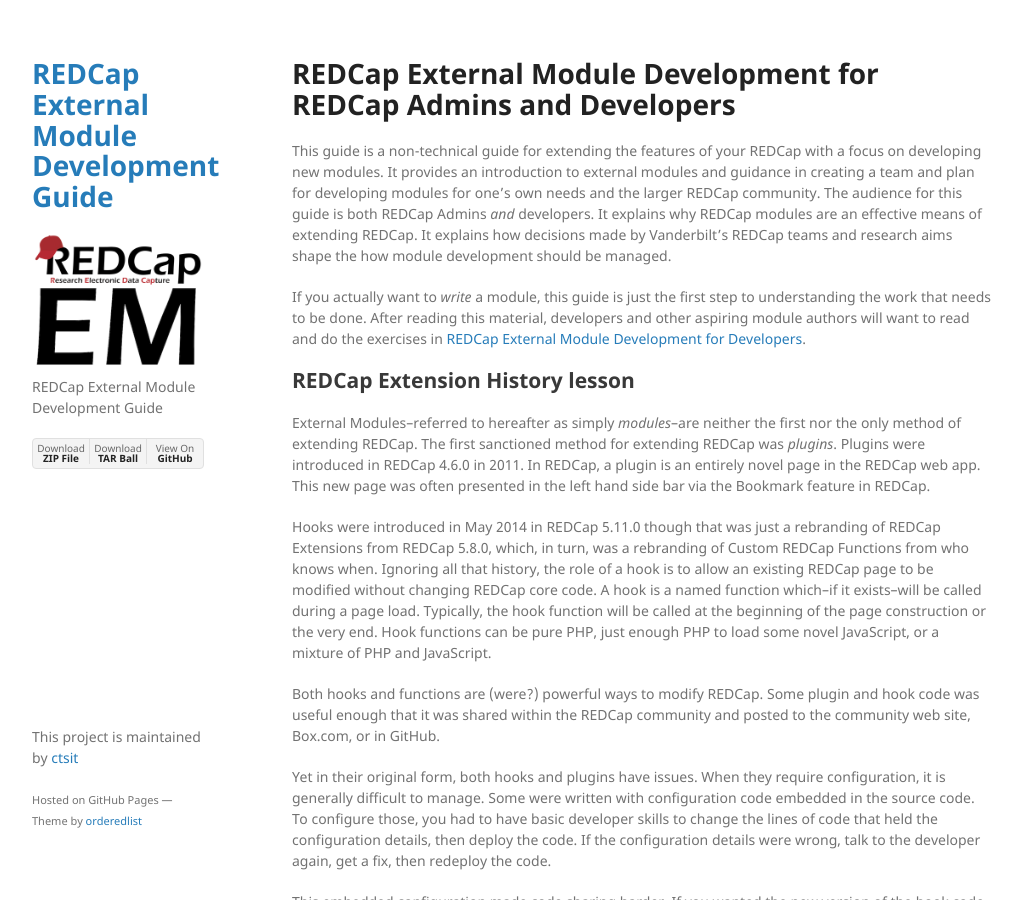
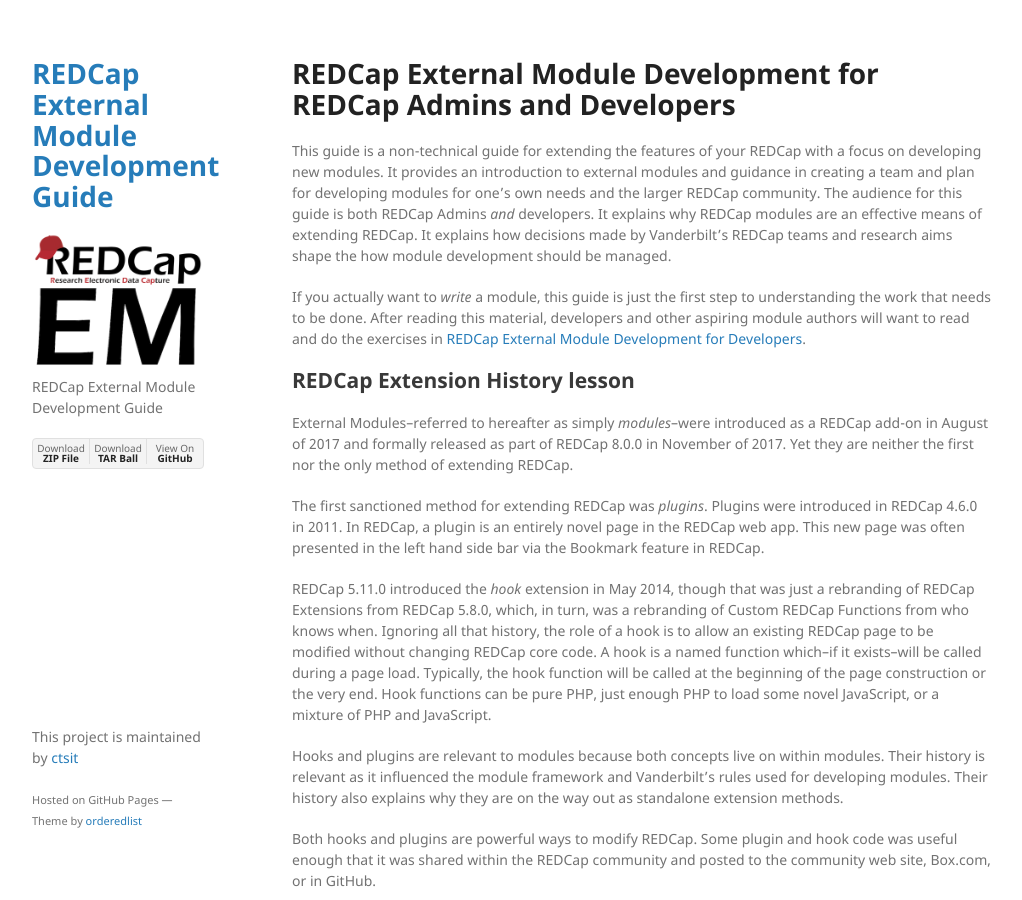
Before and after one commit to ctsit/redcap_external_module_development_guide, a Jekyll site: the page built from docs/guide_for_admins_and_devs.md, in a window 1280 px wide and 900 px high. Shown: the whole window, without its empty margins (128-1150 px from the left). Built offline with Jekyll 4.4.1, drawn with Linux system fonts in a browser that asks for light colours.

Commit message:
Fix content in 'REDCap Extension History lesson'

```diff
--- a/docs/guide_for_admins_and_devs.md
+++ b/docs/guide_for_admins_and_devs.md
@@ -12,11 +12,15 @@ If you actually want to _write_ a module, this guide is just the first step to u
 
 ## REDCap Extension History lesson
 
-External Modules--referred to hereafter as simply _modules_--are neither the first nor the only method of extending REDCap. The first sanctioned method for extending REDCap was _plugins_. Plugins were introduced in REDCap 4.6.0 in 2011. In REDCap, a plugin is an entirely novel page in the REDCap web app. This new page was often presented in the left hand side bar via the Bookmark feature in REDCap.
+External Modules--referred to hereafter as simply _modules_--were introduced as a REDCap add-on in August of 2017 and formally released as part of REDCap 8.0.0 in November of 2017. Yet they are neither the first nor the only method of extending REDCap.
 
-Hooks were introduced in May 2014 in REDCap 5.11.0 though that was just a rebranding of REDCap Extensions from REDCap 5.8.0, which, in turn, was a rebranding of Custom REDCap Functions from who knows when. Ignoring all that history, the role of a hook is to allow an existing REDCap page to be modified without changing REDCap core code. A hook is a named function which--if it exists--will be called during a page load. Typically, the hook function will be called at the beginning of the page construction or the very end. Hook functions can be pure PHP, just enough PHP to load some novel JavaScript, or a mixture of PHP and JavaScript.
+The first sanctioned method for extending REDCap was _plugins_. Plugins were introduced in REDCap 4.6.0 in 2011. In REDCap, a plugin is an entirely novel page in the REDCap web app. This new page was often presented in the left hand side bar via the Bookmark feature in REDCap.
 
-Both hooks and functions are (were?) powerful ways to modify REDCap. Some plugin and hook code was useful enough that it was shared within the REDCap community and posted to the community web site, Box.com, or in GitHub.
+REDCap 5.11.0 introduced the _hook_ extension in May 2014, though that was just a rebranding of REDCap Extensions from REDCap 5.8.0, which, in turn, was a rebranding of Custom REDCap Functions from who knows when. Ignoring all that history, the role of a hook is to allow an existing REDCap page to be modified without changing REDCap core code. A hook is a named function which--if it exists--will be called during a page load. Typically, the hook function will be called at the beginning of the page construction or the very end. Hook functions can be pure PHP, just enough PHP to load some novel JavaScript, or a mixture of PHP and JavaScript.
+
+Hooks and plugins are relevant to modules because both concepts live on within modules. Their history is relevant as it influenced the module framework and Vanderbilt's rules used for developing modules. Their history also explains why they are on the way out as standalone extension methods.
+
+Both hooks and plugins are powerful ways to modify REDCap. Some plugin and hook code was useful enough that it was shared within the REDCap community and posted to the community web site, Box.com, or in GitHub.
 
 Yet in their original form, both hooks and plugins have issues. When they require configuration, it is generally difficult to manage. Some were written with configuration code embedded in the source code. To configure those, you had to have basic developer skills to change the lines of code that held the configuration details, then deploy the code. If the configuration details were wrong, talk to the developer again, get a fix, then redeploy the code.
 
```
